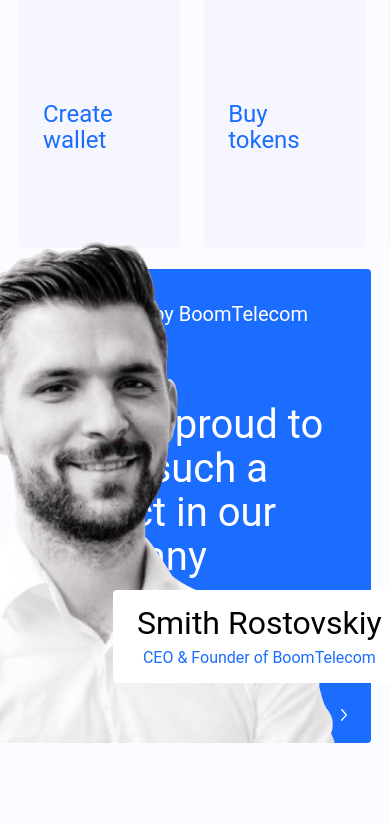
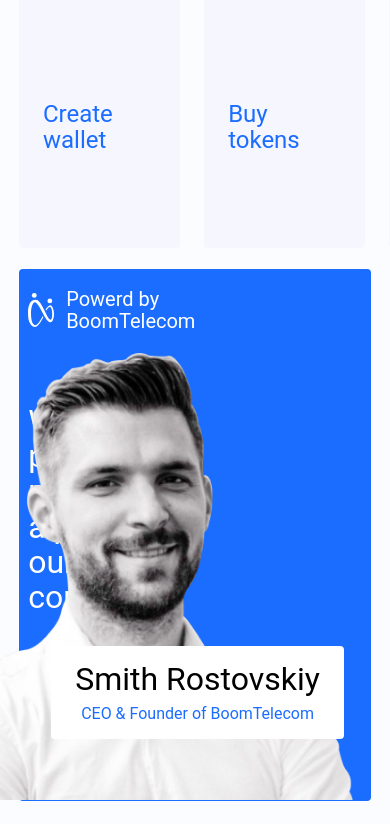
Before and after one commit to nklazuta/test-project, a React (Create React App) app: page / in a window 390 px wide. Shown: the part 1028-1852 px from the top of the page. Before the commit the page ends 1794 px from the top, so only its background shows below. Built offline with nearby package versions, Linux system fonts and the light colour scheme.

Commit message:
feat: добавить стили компоненту Promo для 960px

```diff
--- a/src/components/Promo/Promo.css
+++ b/src/components/Promo/Promo.css
@@ -6,6 +6,7 @@
 }
 
 .promo__text-block {
+  width: 40.76%;
   max-width: 494px;
 }
 
@@ -71,8 +72,7 @@
 }
 
 .promo__ceo-block {
-  width: 100%;
-  max-width: 293px;
+  width: 293px;
   box-sizing: border-box;
   background: #ffffff;
   border-radius: 4px;
@@ -101,3 +101,30 @@
   color: #1B6DFF;
   margin: 0;
 }
+
+@media screen and (max-width: 1150px) {
+  .promo {
+    padding: 1.85% 0 4.46% 2.61%;
+  }
+
+  .promo__text-block {
+    width: 47.77%;
+    max-width: 396px;
+  }
+
+  .promo__text {
+    font-size: 32px;
+  }
+
+  .promo__photo-block {
+    width: 434px;
+    height: 448px;
+    right: 18px;
+  }
+
+  .promo__ceo-block {
+    bottom: 62px;
+    right: 9px;
+    padding: 16px 23px;
+  }
+}
```
